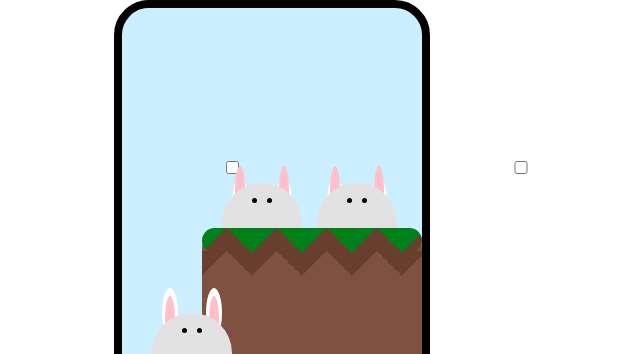
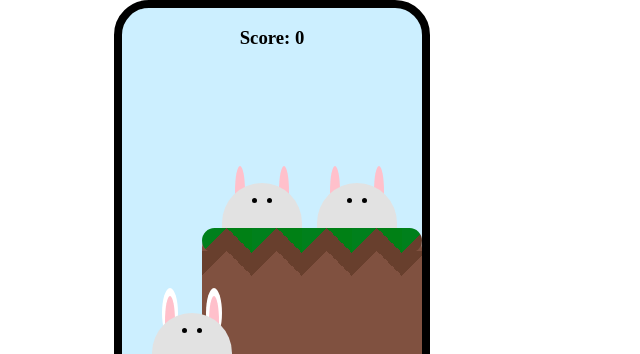
Before and after one commit to Fabian3425/bunny-game, a plain HTML site: page index.html in a window 1280 px wide. Shown: the top 354 px of the page, without its empty margins (368-1008 px from the left). Drawn offline with Linux system fonts and the light colour scheme.

Commit message:
resolviendo score

```diff
--- a/animation.css
+++ b/animation.css
@@ -40,8 +40,8 @@
         bottom:280px;
         height: 150px;
     }
-    100{
+    100%{
         bottom:0;
-        height: 320px;
+        height:320px;
     }
 }*/
--- a/index.html
+++ b/index.html
@@ -11,6 +11,7 @@
 </head>
 <body>
     <div class="phone">
+        <h3 class="total-count"> Score: </h3>
         <!--bunny 1-->
         <div class="layer-1">
             <input type="checkbox">
--- a/styles.css
+++ b/styles.css
@@ -1,7 +1,27 @@
 body {
-    counter-reset: game;
+    counter-reset: score;
 }
 
-.layer-1 input[type=checkbox]{
-    width: 400px;
+input[type=checkbox] {
+    appearance: none;
+    cursor: pointer;
+    position: relative;
+    width: 80px;
+    height: 130px;
+    top: 0;
+    z-index: 20;
+
 }
+input[type=checkbox]:focus {
+    appearance: none;
+    outline: none;
+}
+input:checked {
+    counter-increment:score;
+}
+.total-count{
+    text-align: center;
+}
+.total-count::after{
+    content: counter(score);
+}
```
